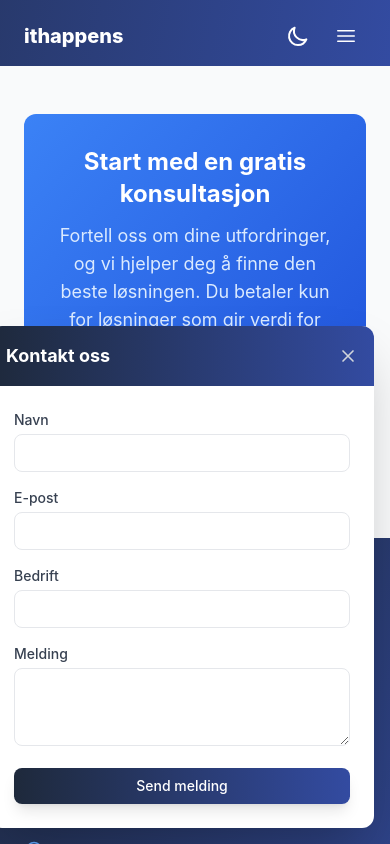
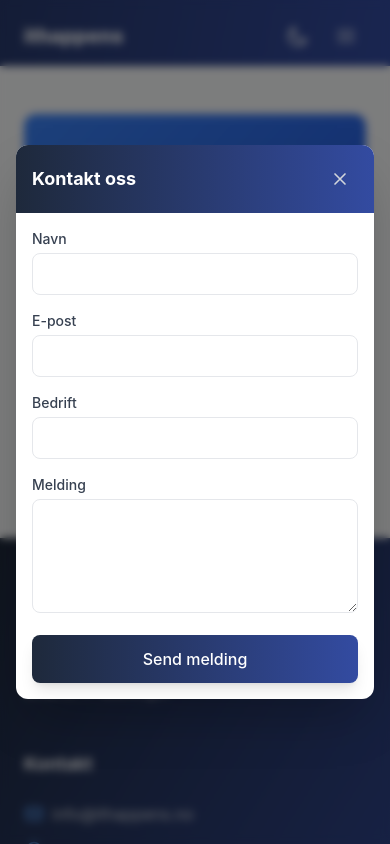
Before and after one commit to henrikfossum/ithappens-nettside, a Next.js app: page / in a window 390 px wide. Both pictures are taken after a click on the button "Book en uforpliktende samtale". Shown: the part 4040-4884 px from the top of the page. Built offline with nearby package versions, Linux system fonts and the light colour scheme.

Commit message:
Fixed contact on phone

```diff
--- a/components/ContactForm.js
+++ b/components/ContactForm.js
@@ -17,7 +17,6 @@ const ContactForm = ({ isOpen, onClose }) => {
     setError('');
 
     try {
-      // You'll need to create this API route in pages/api/contact.js
       const response = await fetch('/api/contact', {
         method: 'POST',
         headers: {
@@ -45,16 +44,24 @@ const ContactForm = ({ isOpen, onClose }) => {
   };
 
   return (
-    <div className={`fixed bottom-4 right-4 z-50 transition-transform duration-300 ${
-      isOpen ? 'translate-y-0' : 'translate-y-[calc(100%+1rem)]'
-    }`}>
-      <div className="bg-white dark:bg-gray-800 rounded-xl shadow-2xl w-96">
+    <div className={`fixed inset-0 z-50 flex items-center justify-center p-4 ${
+      isOpen ? 'opacity-100 pointer-events-auto' : 'opacity-0 pointer-events-none'
+    } transition-opacity duration-300`}>
+      {/* Backdrop */}
+      <div
+        className="absolute inset-0 bg-black/50 backdrop-blur-sm"
+        onClick={onClose}
+      />
+
+      {/* Form Container */}
+      <div className="relative bg-white dark:bg-gray-800 rounded-xl shadow-2xl w-full max-w-md mx-auto transform transition-all duration-300 scale-100">
         {/* Header */}
         <div className="bg-gradient-to-r from-[#1E293B] to-[#334BA1] p-4 rounded-t-xl flex justify-between items-center">
           <h3 className="text-lg font-bold text-white">Kontakt oss</h3>
           <button
             onClick={onClose}
-            className="text-gray-300 hover:text-white transition-colors"
+            className="text-gray-300 hover:text-white transition-colors p-2"
+            aria-label="Close form"
           >
             <svg className="w-5 h-5" fill="none" viewBox="0 0 24 24" stroke="currentColor">
               <path strokeLinecap="round" strokeLinejoin="round" strokeWidth={2} d="M6 18L18 6M6 6l12 12" />
@@ -63,7 +70,7 @@ const ContactForm = ({ isOpen, onClose }) => {
         </div>
 
         {/* Form */}
-        <form onSubmit={handleSubmit} className="p-6 space-y-4">
+        <form onSubmit={handleSubmit} className="p-4 sm:p-6 space-y-4">
           <div>
             <label htmlFor="name" className="block text-sm font-medium text-gray-700 dark:text-gray-200 mb-1">
               Navn
@@ -75,7 +82,7 @@ const ContactForm = ({ isOpen, onClose }) => {
               onChange={(e) => setFormData({ ...formData, name: e.target.value })}
               className="w-full px-3 py-2 bg-white dark:bg-gray-700 border border-gray-200
                        dark:border-gray-600 rounded-lg focus:ring-2 focus:ring-blue-500
-                       focus:border-transparent transition-all text-sm text-gray-900
+                       focus:border-transparent transition-all text-base text-gray-900
                        dark:text-white placeholder-gray-400 dark:placeholder-gray-300"
               required
             />
@@ -92,7 +99,7 @@ const ContactForm = ({ isOpen, onClose }) => {
               onChange={(e) => setFormData({ ...formData, email: e.target.value })}
               className="w-full px-3 py-2 bg-white dark:bg-gray-700 border border-gray-200
                        dark:border-gray-600 rounded-lg focus:ring-2 focus:ring-blue-500
-                       focus:border-transparent transition-all text-sm text-gray-900
+                       focus:border-transparent transition-all text-base text-gray-900
                        dark:text-white placeholder-gray-400 dark:placeholder-gray-300"
               required
             />
@@ -109,7 +116,7 @@ const ContactForm = ({ isOpen, onClose }) => {
               onChange={(e) => setFormData({ ...formData, company: e.target.value })}
               className="w-full px-3 py-2 bg-white dark:bg-gray-700 border border-gray-200
                        dark:border-gray-600 rounded-lg focus:ring-2 focus:ring-blue-500
-                       focus:border-transparent transition-all text-sm text-gray-900
+                       focus:border-transparent transition-all text-base text-gray-900
                        dark:text-white placeholder-gray-400 dark:placeholder-gray-300"
             />
           </div>
@@ -122,29 +129,31 @@ const ContactForm = ({ isOpen, onClose }) => {
               id="message"
               value={formData.message}
               onChange={(e) => setFormData({ ...formData, message: e.target.value })}
-              rows={3}
+              rows={4}
               className="w-full px-3 py-2 bg-white dark:bg-gray-700 border border-gray-200
                        dark:border-gray-600 rounded-lg focus:ring-2 focus:ring-blue-500
-                       focus:border-transparent transition-all text-sm text-gray-900
+                       focus:border-transparent transition-all text-base text-gray-900
                        dark:text-white placeholder-gray-400 dark:placeholder-gray-300"
               required
             />
           </div>
 
           {error && (
-            <div className="text-red-500 text-sm">{error}</div>
+            <div className="text-red-500 text-sm p-2 bg-red-50 dark:bg-red-900/20 rounded-lg">{error}</div>
           )}
 
           {success && (
-            <div className="text-green-500 text-sm">Melding sendt! Vi tar kontakt snart.</div>
+            <div className="text-green-500 text-sm p-2 bg-green-50 dark:bg-green-900/20 rounded-lg">
+              Melding sendt! Vi tar kontakt snart.
+            </div>
           )}
 
           <button
             type="submit"
             disabled={sending}
-            className="w-full px-4 py-2 bg-gradient-to-r from-[#1E293B] to-[#334BA1]
+            className="w-full px-4 py-3 bg-gradient-to-r from-[#1E293B] to-[#334BA1]
                      text-white rounded-lg font-medium hover:from-[#1E293B] hover:to-[#2D438C]
-                     transition-all duration-300 shadow-lg hover:shadow-xl text-sm
+                     transition-all duration-300 shadow-lg hover:shadow-xl text-base
                      disabled:opacity-50 disabled:cursor-not-allowed"
           >
             {sending ? 'Sender...' : 'Send melding'}
```
